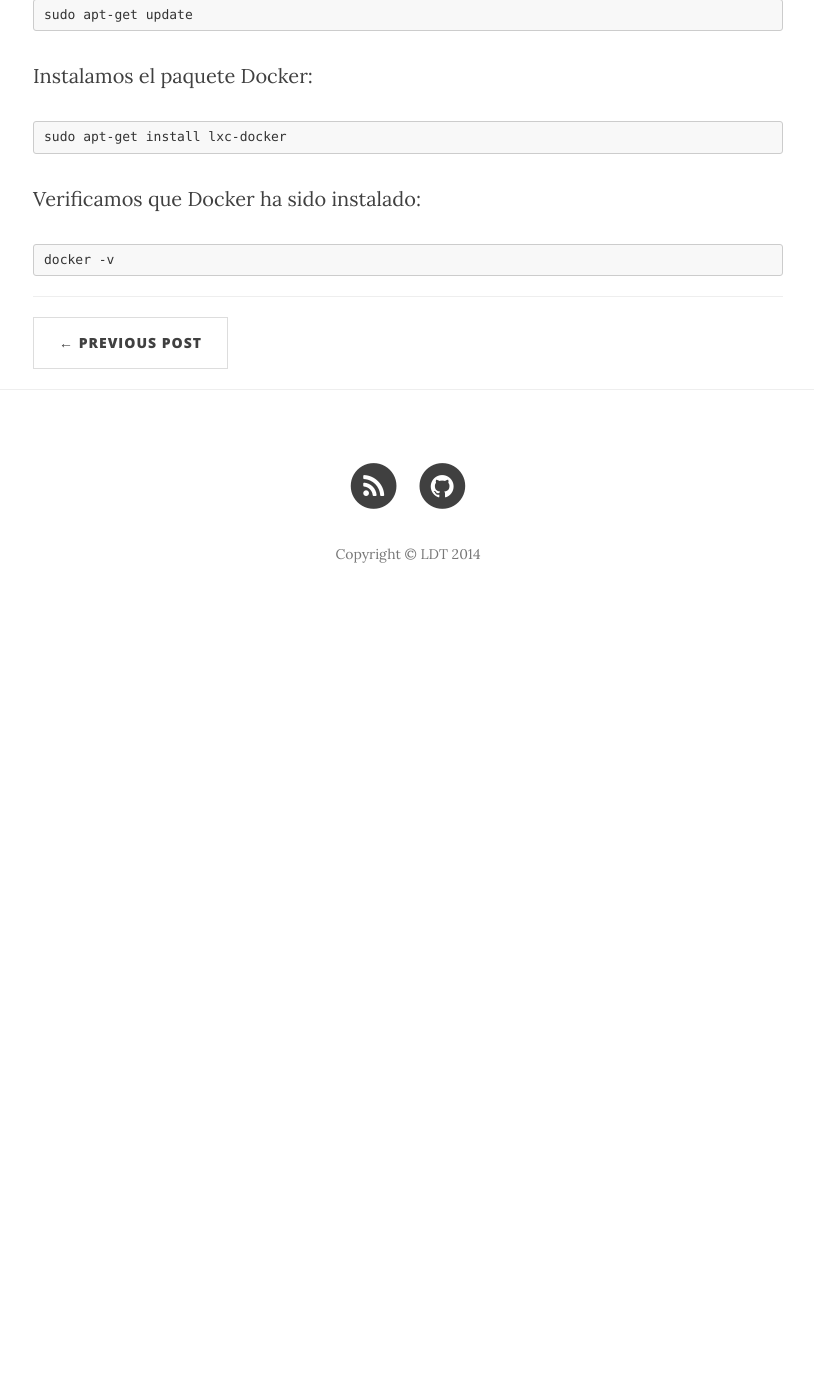
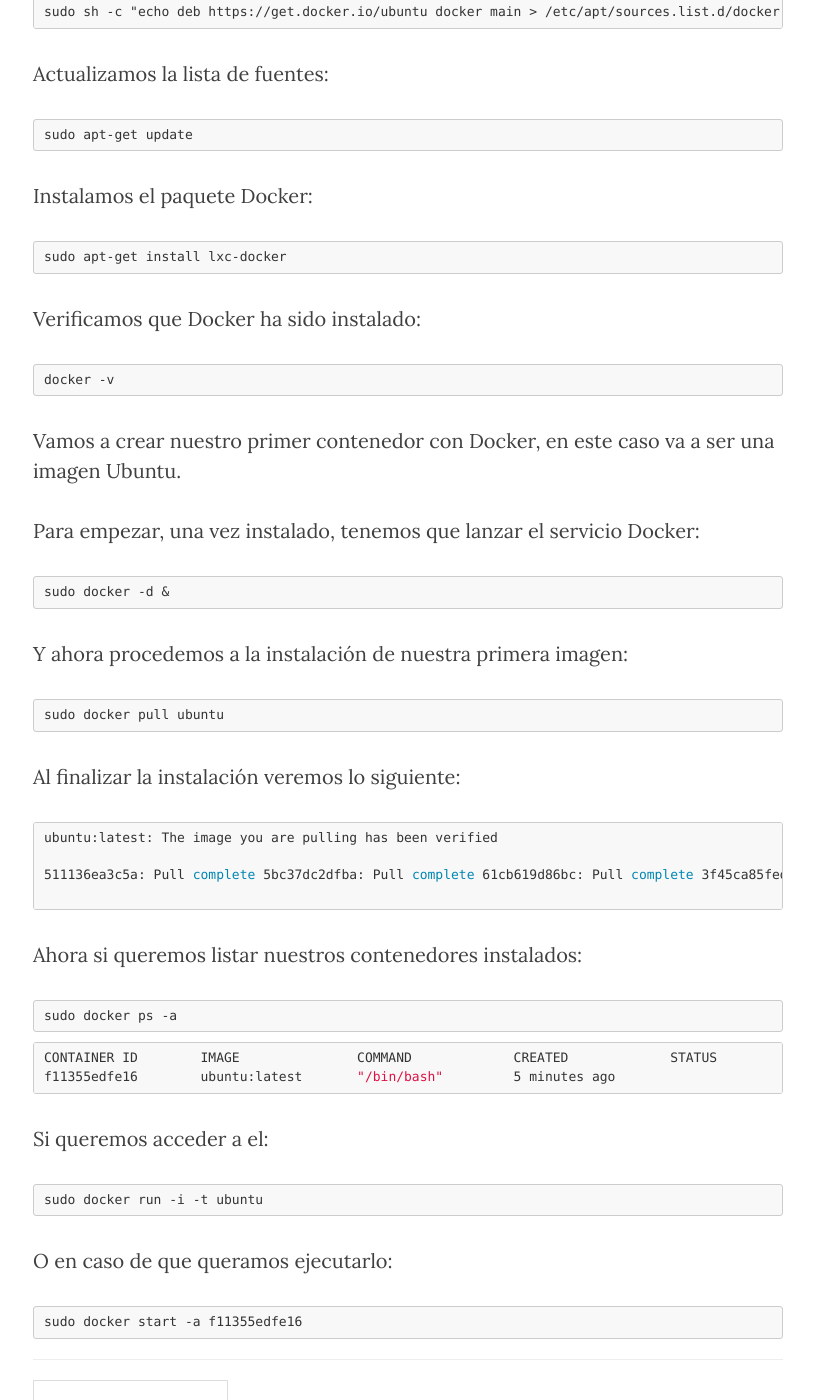
Before and after one commit to freelinuxdistrodeployed/LDT, a Jekyll site: the page built from _posts/2014-12-1-Docker-Ansible.md, in a window 1280 px wide and 1400 px high, scrolled down 1527 px. Shown: the whole window, without its empty margins (232-1046 px from the left). Built offline with Jekyll 4.4.1, drawn with Linux system fonts in a browser that asks for light colours; nearby versions of some CDN libraries; before the commit the page ends 2157 px from its top, so only the background shows below that; some of the changed text lies outside the part shown.

Commit message:
Update Docker

````diff
--- a/_posts/2014-12-1-Docker-Ansible.md
+++ b/_posts/2014-12-1-Docker-Ansible.md
@@ -10,6 +10,8 @@
 Docker es la herramienta encargada de realizar contenedores y Ansible es la encargada de manejar esos contenedores.
 
 Podemos usar Docker y Ansible de forma separada pero también podemos combinarlas para beneficiarnos de las propiedades de cada una. En Ansible disponemos de dos módulos que nos permite manejar las imágenes y los contenedores de Docker, estos son docker y docker_image.
+
+Usando tareas de ansible podemos automatizar el arranque del servicio de docker, la construcción de las imágenes con los Dokerfile y el inicio o parada de los contenedores de docker.
 
 En primer lugar, vamos a realizar la instalación de Docker.
 
@@ -42,3 +44,45 @@
 Verificamos que Docker ha sido instalado:
 
 <pre>docker -v</pre>
+
+Vamos a crear nuestro primer contenedor con Docker, en este caso va a ser una imagen Ubuntu.
+
+Para empezar, una vez instalado, tenemos que lanzar el servicio Docker:
+
+<pre>sudo docker -d &</pre>
+
+Y ahora procedemos a la instalación de nuestra primera imagen:
+
+<pre>sudo docker pull ubuntu</pre>
+
+Al finalizar la instalación veremos lo siguiente:
+
+```sh
+ubuntu:latest: The image you are pulling has been verified
+
+511136ea3c5a: Pull complete
+5bc37dc2dfba: Pull complete
+61cb619d86bc: Pull complete
+3f45ca85fedc: Pull complete
+78e82ee876a2: Pull complete
+dc07507cef42: Pull complete
+86ce37374f40: Pull complete
+Status: Downloaded newer image for ubuntu:latest
+
+```
+
+Ahora si queremos listar nuestros contenedores instalados:
+
+<pre>sudo docker ps -a</pre>
+
+```sh
+CONTAINER ID        IMAGE               COMMAND             CREATED             STATUS                        PORTS               NAMES
+f11355edfe16        ubuntu:latest       "/bin/bash"         5 minutes ago
+```
+Si queremos acceder a el:
+
+<pre>sudo docker run -i -t ubuntu</pre>
+
+O en caso de que queramos ejecutarlo:
+
+<pre>sudo docker start -a f11355edfe16</pre>
````
